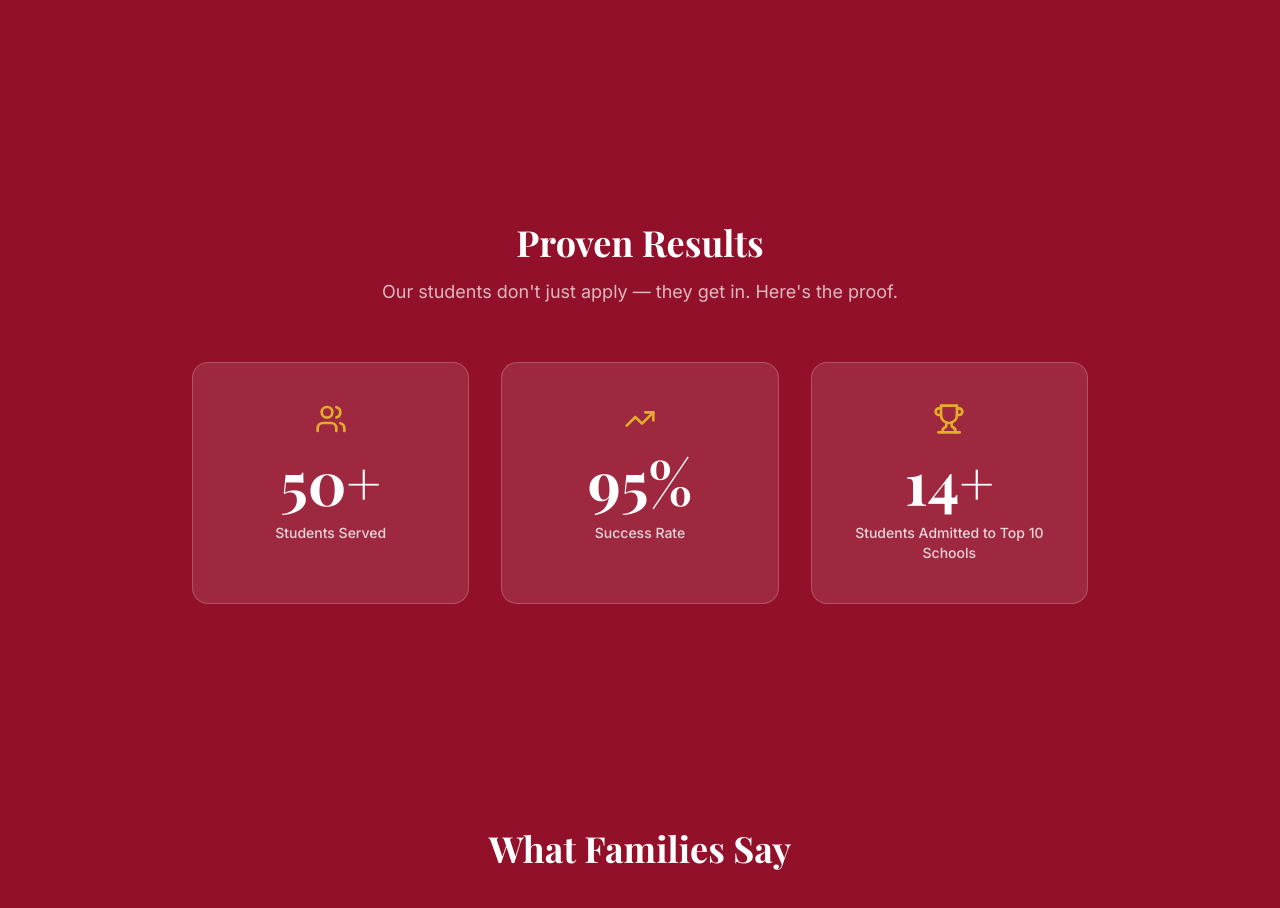
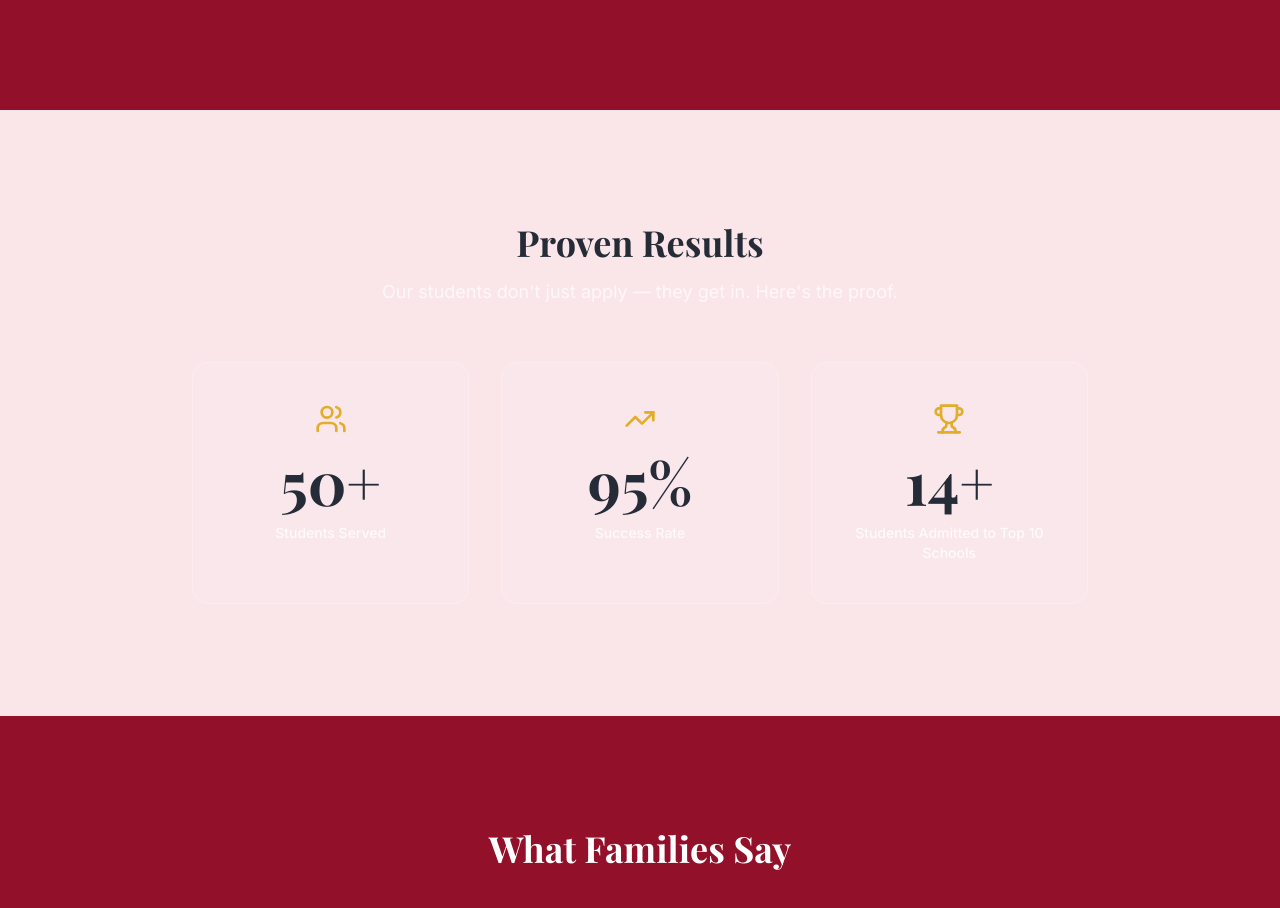
Before and after one commit to Samsamweb/limitless-steps-admit, a React (Vite) app: page / in a window 1280 px wide. Shown: the part 3154-4062 px from the top of the page. Built offline with nearby package versions, Linux system fonts and the light colour scheme; the HTML template or start-up script is replaced by a standard one; a web font is replaced by a local one.

Commit message:
Preceding changes

```diff
--- a/src/components/ResultsSection.tsx
+++ b/src/components/ResultsSection.tsx
@@ -8,7 +8,7 @@ const stats = [
 
 export function ResultsSection() {
   return (
-    <section id="results" className="section-padding bg-primary text-primary-foreground">
+    <section id="results" className="section-padding bg-crimson-light">
       <div className="max-w-7xl mx-auto">
         <div className="text-center mb-14">
           <h2 className="font-display text-3xl sm:text-4xl font-bold mb-4">
```
